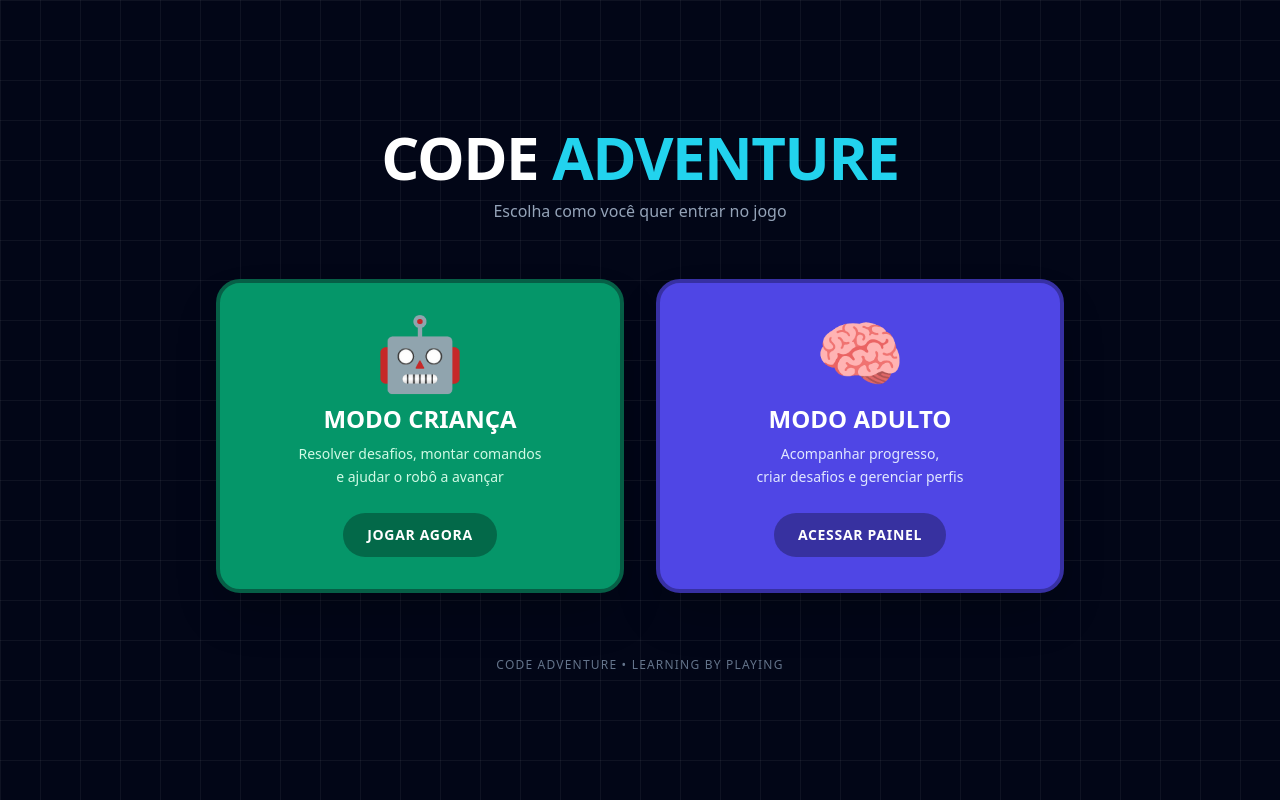
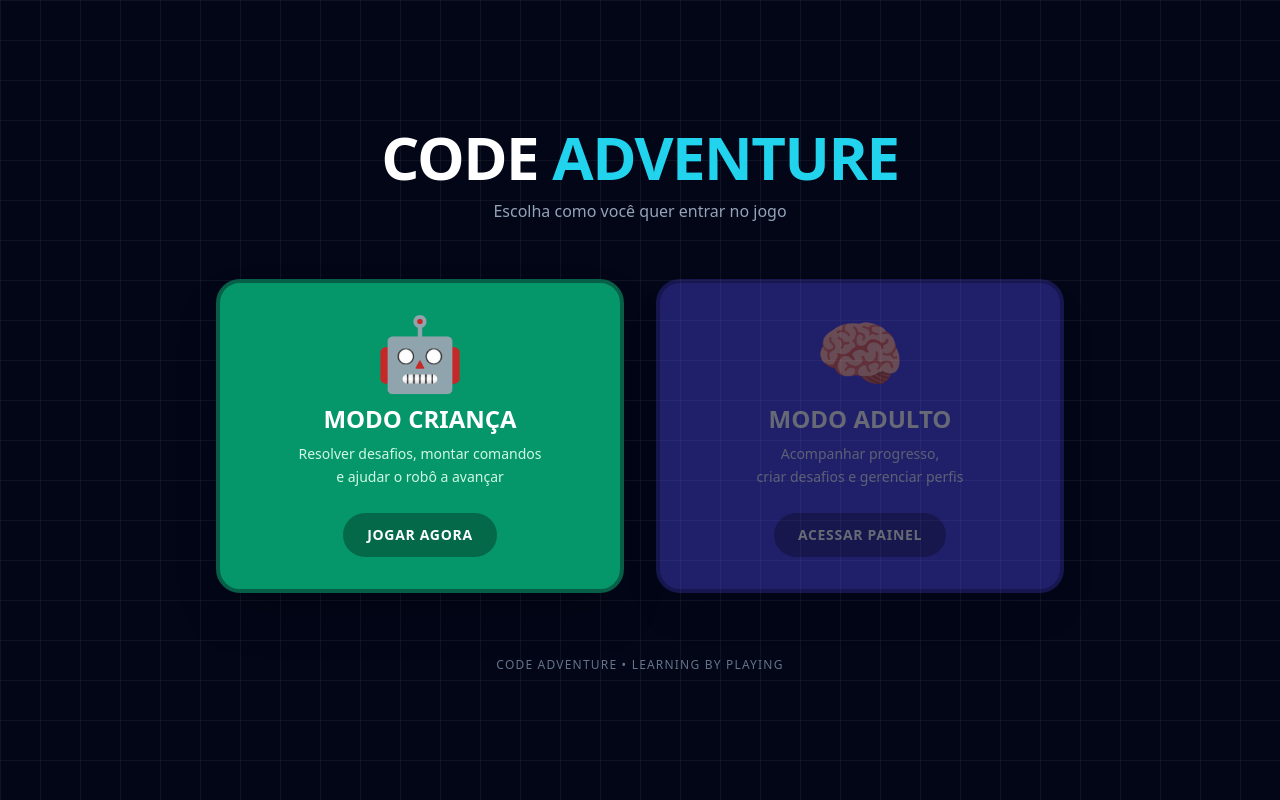
Before and after one commit to PauloCatto/code-logic, an Angular app: page /welcome in a window 1280 px wide. Built offline with nearby package versions, Linux system fonts and the light colour scheme.

Commit message:
chore(build): adjust production budgets and disable adult mode option

```diff
--- a/angular.json
+++ b/angular.json
@@ -29,22 +29,20 @@
                 "input": "public"
               }
             ],
-            "styles": [
-              "src/styles.scss"
-            ]
+            "styles": ["src/styles.scss"]
           },
           "configurations": {
             "production": {
               "budgets": [
                 {
                   "type": "initial",
-                  "maximumWarning": "500kB",
-                  "maximumError": "1MB"
+                  "maximumWarning": "2MB",
+                  "maximumError": "3MB"
                 },
                 {
                   "type": "anyComponentStyle",
-                  "maximumWarning": "4kB",
-                  "maximumError": "8kB"
+                  "maximumWarning": "6kB",
+                  "maximumError": "10kB"
                 }
               ],
               "outputHashing": "all"
--- a/src/app/pages/welcome/welcome.html
+++ b/src/app/pages/welcome/welcome.html
@@ -44,8 +44,10 @@
         </div>
       </button>
 
-      <button (click)="enterAdultMode()"
-        class="group bg-indigo-600 hover:bg-indigo-500 transition-all rounded-3xl p-8 flex flex-col items-center text-center shadow-2xl border-4 border-indigo-800 hover:scale-[1.02]"
+      <button
+        disabled
+        (click)="enterAdultMode()"
+        class="group bg-indigo-600 hover:bg-indigo-500 transition-all rounded-3xl p-8 flex flex-col items-center text-center shadow-2xl border-4 border-indigo-800 hover:scale-[1.02] opacity-40 cursor-not-allowed"
       >
         <div class="text-7xl mb-4 transition-transform group-hover:scale-110">🧠</div>
 
```
